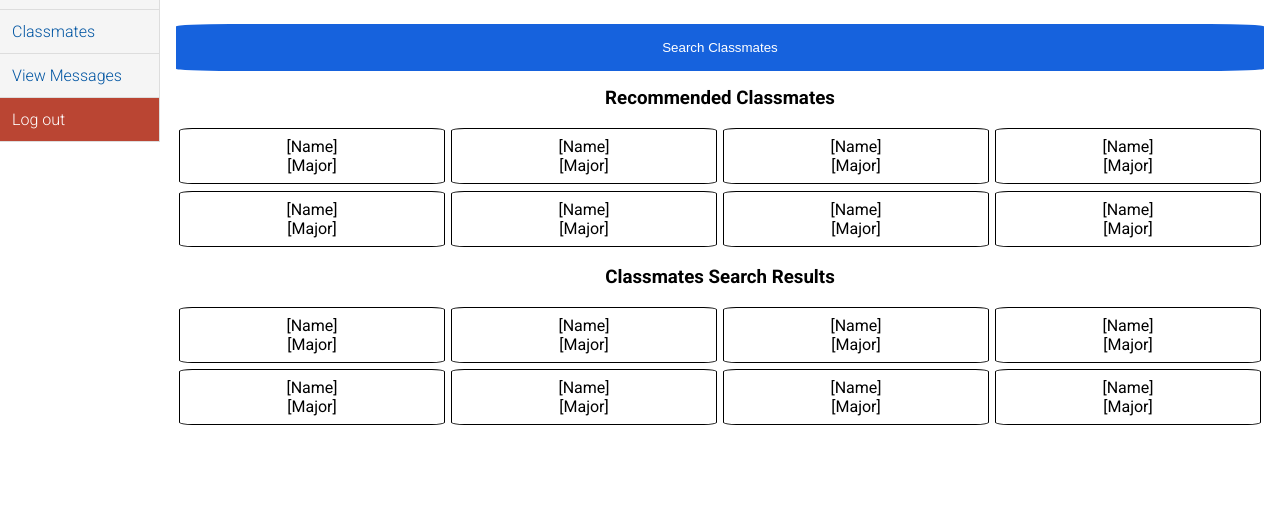
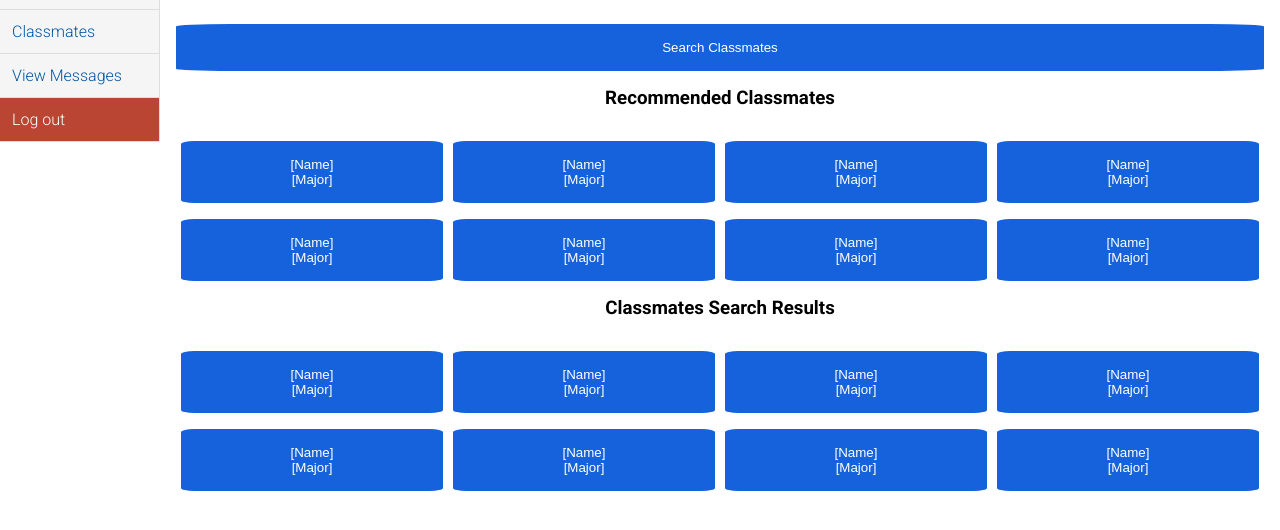
Before and after one commit to jumanaayoub1/MyClassmate, a plain HTML site: page client/classmates/index.html in a window 1280 px wide. Shown: the part 78-608 px from the top of the page. Drawn offline with Linux system fonts and the light colour scheme.

Commit message:
fix: classmates page uses buttons for results

```diff
--- a/client/classmates/index.html
+++ b/client/classmates/index.html
@@ -69,40 +69,33 @@
             <!--BACKEND: if user entered search queries and was navigated to this page, hide this section-->
             <!--if user clicked on classmates tab in the side navigation, show this section-->
             <!--BACKEND: replace [] with names and majors-->
+            <!--BACKEND: navigate to classmates's profile when button is clicked-->
             <div id="recommended-classmates-section" class="classmates-section">
               <h3>Recommended Classmates</h3>
               <div class="classmates-container">
                 <div class="classmate-result">
-                  <p>[Name]</p>
-                  <p>[Major]</p>
+                  <button onclick="location.href='/client/profile'">[Name]<br>[Major]</button>
                 </div>
                 <div class="classmate-result">
-                  <p>[Name]</p>
-                  <p>[Major]</p>
+                  <button onclick="location.href='/client/profile'">[Name]<br>[Major]</button>
                 </div>
                 <div class="classmate-result">
-                  <p>[Name]</p>
-                  <p>[Major]</p>
+                  <button onclick="location.href='/client/profile'">[Name]<br>[Major]</button>
                 </div>
                 <div class="classmate-result">
-                  <p>[Name]</p>
-                  <p>[Major]</p>
+                  <button onclick="location.href='/client/profile'">[Name]<br>[Major]</button>
                 </div>
                 <div class="classmate-result">
-                  <p>[Name]</p>
-                  <p>[Major]</p>
+                  <button onclick="location.href='/client/profile'">[Name]<br>[Major]</button>
                 </div>
                 <div class="classmate-result">
-                  <p>[Name]</p>
-                  <p>[Major]</p>
+                  <button onclick="location.href='/client/profile'">[Name]<br>[Major]</button>
                 </div>
                 <div class="classmate-result">
-                  <p>[Name]</p>
-                  <p>[Major]</p>
+                  <button onclick="location.href='/client/profile'">[Name]<br>[Major]</button>
                 </div>
                 <div class="classmate-result">
-                  <p>[Name]</p>
-                  <p>[Major]</p>
+                  <button onclick="location.href='/client/profile'">[Name]<br>[Major]</button>
                 </div>
               </div>
 
@@ -110,40 +103,33 @@
             <!--BACKEND: if user entered search queries and was navigated to this page, show this section-->
             <!--if user clicked on classmates tab in the side navigation, hide this section-->
             <!--BACKEND: replace [] with names and majors-->
+            <!--BACKEND: navigate to classmates's profile when button is clicked-->
             <div id="search-classmates-section" class="classmates-section">
               <h3>Classmates Search Results</h3>
               <div class="classmates-container">
                 <div class="classmate-result">
-                  <p>[Name]</p>
-                  <p>[Major]</p>
+                  <button onclick="location.href='/client/profile'">[Name]<br>[Major]</button>
                 </div>
                 <div class="classmate-result">
-                  <p>[Name]</p>
-                  <p>[Major]</p>
+                  <button onclick="location.href='/client/profile'">[Name]<br>[Major]</button>
                 </div>
                 <div class="classmate-result">
-                  <p>[Name]</p>
-                  <p>[Major]</p>
+                  <button onclick="location.href='/client/profile'">[Name]<br>[Major]</button>
                 </div>
                 <div class="classmate-result">
-                  <p>[Name]</p>
-                  <p>[Major]</p>
+                  <button onclick="location.href='/client/profile'">[Name]<br>[Major]</button>
                 </div>
                 <div class="classmate-result">
-                  <p>[Name]</p>
-                  <p>[Major]</p>
+                  <button onclick="location.href='/client/profile'">[Name]<br>[Major]</button>
                 </div>
                 <div class="classmate-result">
-                  <p>[Name]</p>
-                  <p>[Major]</p>
+                  <button onclick="location.href='/client/profile'">[Name]<br>[Major]</button>
                 </div>
                 <div class="classmate-result">
-                  <p>[Name]</p>
-                  <p>[Major]</p>
+                  <button onclick="location.href='/client/profile'">[Name]<br>[Major]</button>
                 </div>
                 <div class="classmate-result">
-                  <p>[Name]</p>
-                  <p>[Major]</p>
+                  <button onclick="location.href='/client/profile'">[Name]<br>[Major]</button>
                 </div>
               </div>
             </div>
--- a/client/style.css
+++ b/client/style.css
@@ -188,10 +188,7 @@ th, td {
 
 }
 .classmate-result {
-    margin: 0.2rem;
-    padding: 0.5rem;
-    border: 0.09rem solid #000000;
-    border-radius: 5%;
+    margin: 0 0.3rem;
     min-width: fit-content;
     flex: 20%;
 }
```
